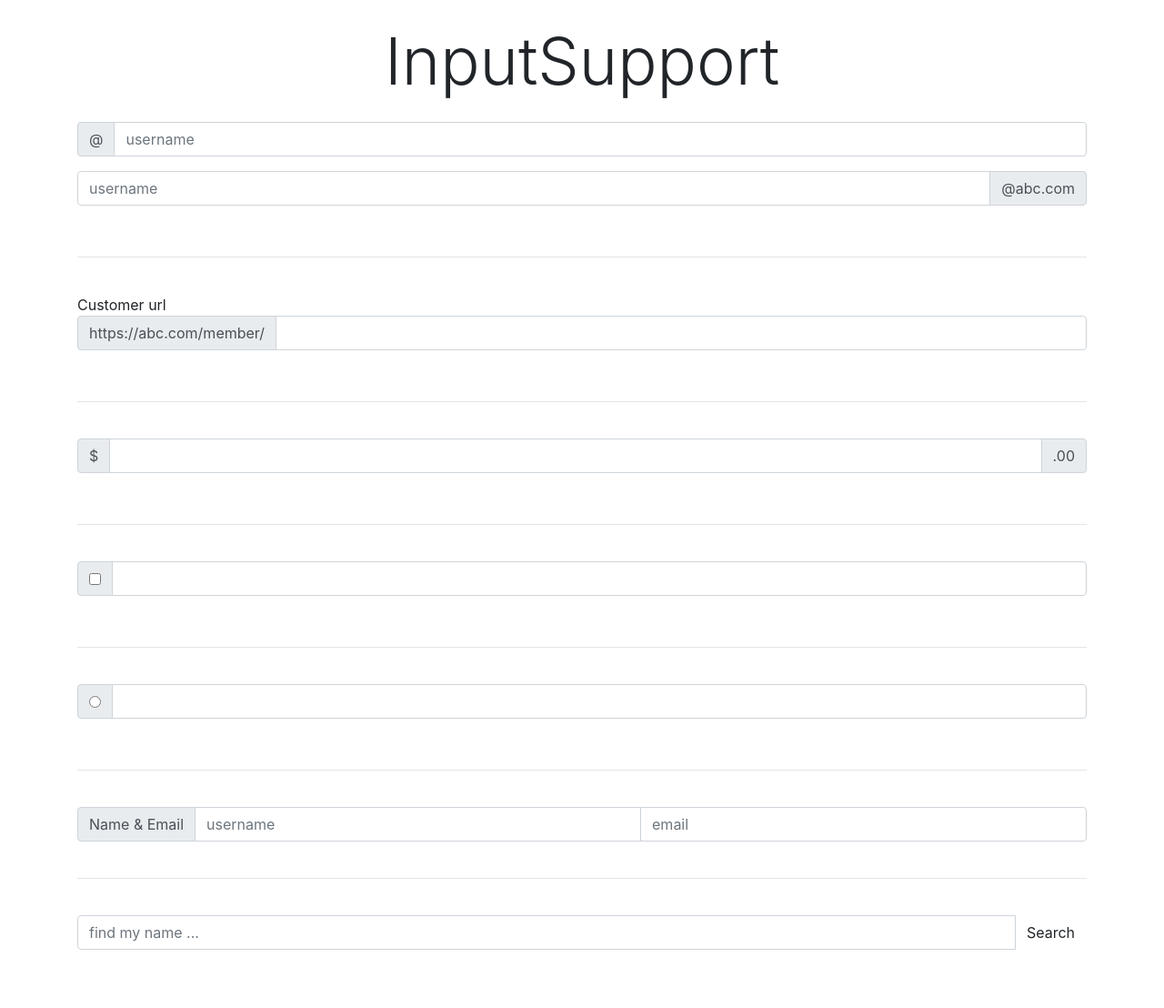
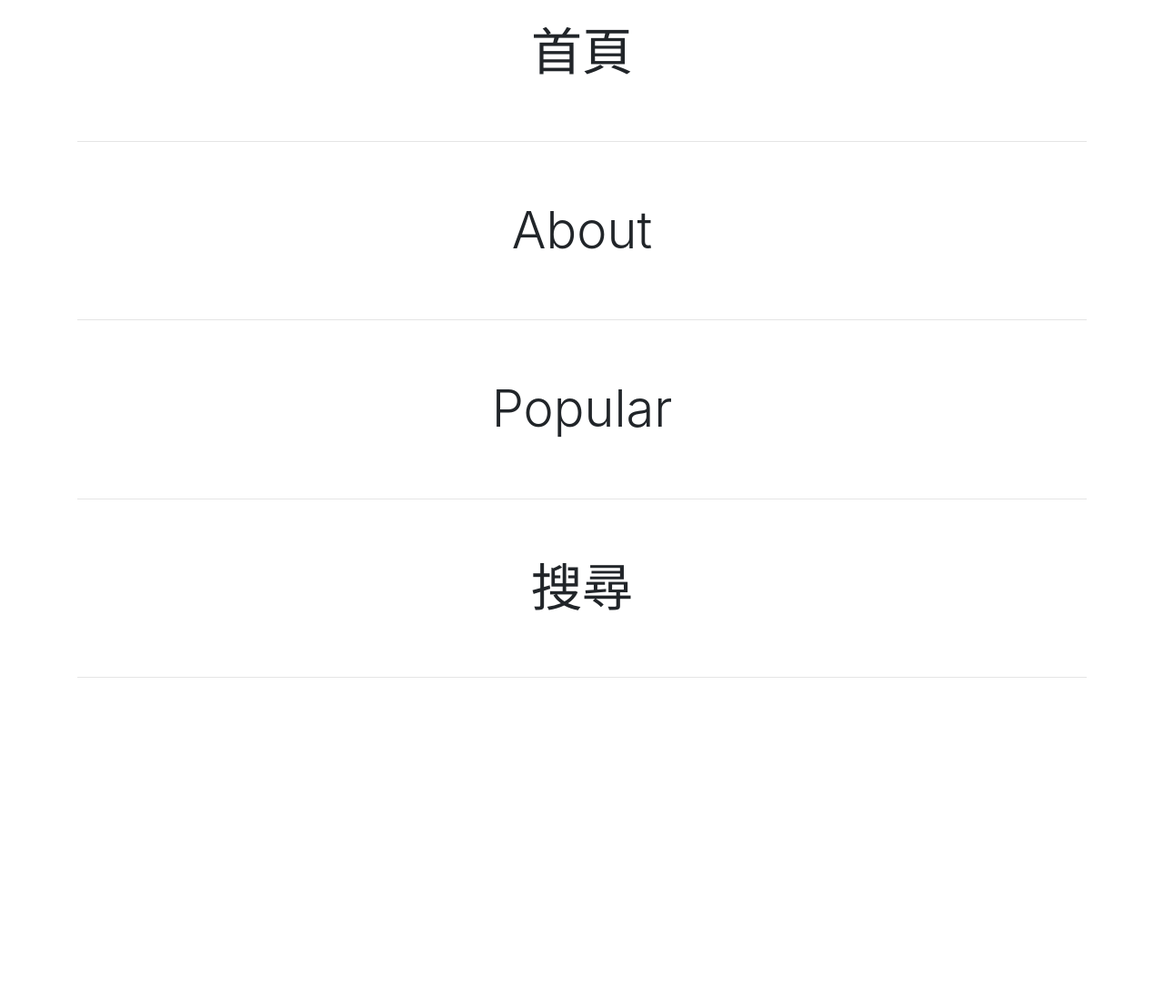
Before and after one commit to bassyeung/TestT, a Django app: page /zh-hant/ in a window 1280 px wide. Shown: the whole page at 91% size. After the commit the page ends 745 px from the top, so only its background shows below. Run offline with Django 3.2, Linux system fonts and the light colour scheme.

Commit message:
Test Deploy2

```diff
--- a/templates/pages/index.html
+++ b/templates/pages/index.html
@@ -14,105 +14,25 @@
   </head>
   {% load i18n %}
   <body>
-    <h1 class="display-3 text-center my-4">Input{% trans "Support"%}</h1>
     <div class="container">
       <!-- input -->
-      <div class="input-group mb-3">
-        <div class="input-group-prepend">
-          <span class="input-group-text">@</span>
-        </div>
-        <input type="text" class="form-control" placeholder="username" />
-      </div>
 
-      <div class="input-group mb-3">
-        <input type="text" class="form-control" placeholder="username" />
-        <div class="input-group-append">
-          <span class="input-group-text">@abc.com</span>
-        </div>
-      </div>
+      <h3 class="display-4 text-center my-4">{% trans "Home"%}</h3>
       <br />
       <hr />
       <br />
-
-      <!-- customer url-->
-      <laber for="basic-url">Customer url</laber>
-      <div class="input-group mb-3">
-        <div class="input-group-prepend">
-          <span class="input-group-text">https://abc.com/member/</span>
-        </div>
-        <input type="text" class="form-control" />
-      </div>
+      <h3 class="display-4 text-center my-4">{% trans "About"%}</h3>
       <br />
       <hr />
       <br />
-
-      <!-- customer url-->
-      <div class="input-group mb-3">
-        <div class="input-group-prepend">
-          <span class="input-group-text">$</span>
-        </div>
-        <input type="text" class="form-control" />
-        <div class="input-group-append">
-          <span class="input-group-text">.00</span>
-        </div>
-      </div>
+      <h3 class="display-4 text-center my-4">{% trans "Popular"%}</h3>
       <br />
       <hr />
       <br />
-
-      <!-- checkbox -->
-      <div class="input-group mb-3">
-        <div class="input-group-prepend">
-          <div class="input-group-text">
-            <input type="checkbox" />
-          </div>
-        </div>
-        <input type="text" class="form-control" />
-      </div>
+      <h3 class="display-4 text-center my-4">{% trans "Search"%}</h3>
       <br />
       <hr />
       <br />
-
-      <!-- radio -->
-      <div class="input-group mb-3">
-        <div class="input-group-prepend">
-          <div class="input-group-text">
-            <input type="radio" />
-          </div>
-        </div>
-        <input type="text" class="form-control" />
-      </div>
-      <br />
-      <hr />
-      <br />
-
-      <!-- multiple input -->
-      <div class="input-group">
-        <div class="input-group-prepend">
-          <span class="input-group-text">Name & Email</span>
-        </div>
-        <input type="text" class="form-control" placeholder="username" />
-        <input type="email" class="form-control" placeholder="email" />
-      </div>
-      <br />
-      <hr />
-      <br />
-
-      <!-- button addons -->
-      <div class="input-group mb-3">
-        <input
-          type="text"
-          class="form-control"
-          placeholder="find my name ..."
-        />
-        <div class="input-group-append">
-          <button class="btn btn-outline secondary" type="button">
-            Search
-          </button>
-        </div>
-      </div>
-
-      <br /><br />
     </div>
     <script
       src="https://cdn.jsdelivr.net/npm/jquery@3.5.1/dist/jquery.slim.min.js"
```
Also changed, not shown: locale/zh_hant/LC_MESSAGES/django.po.
